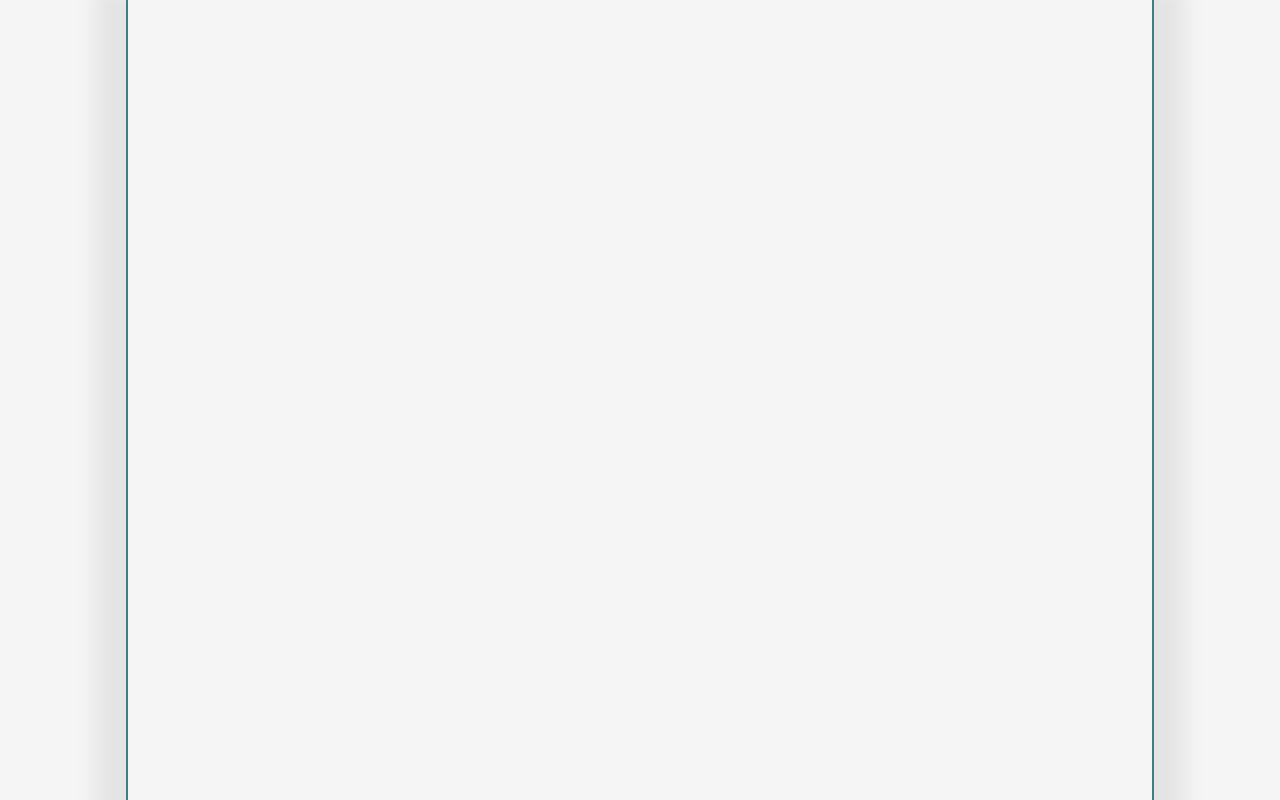
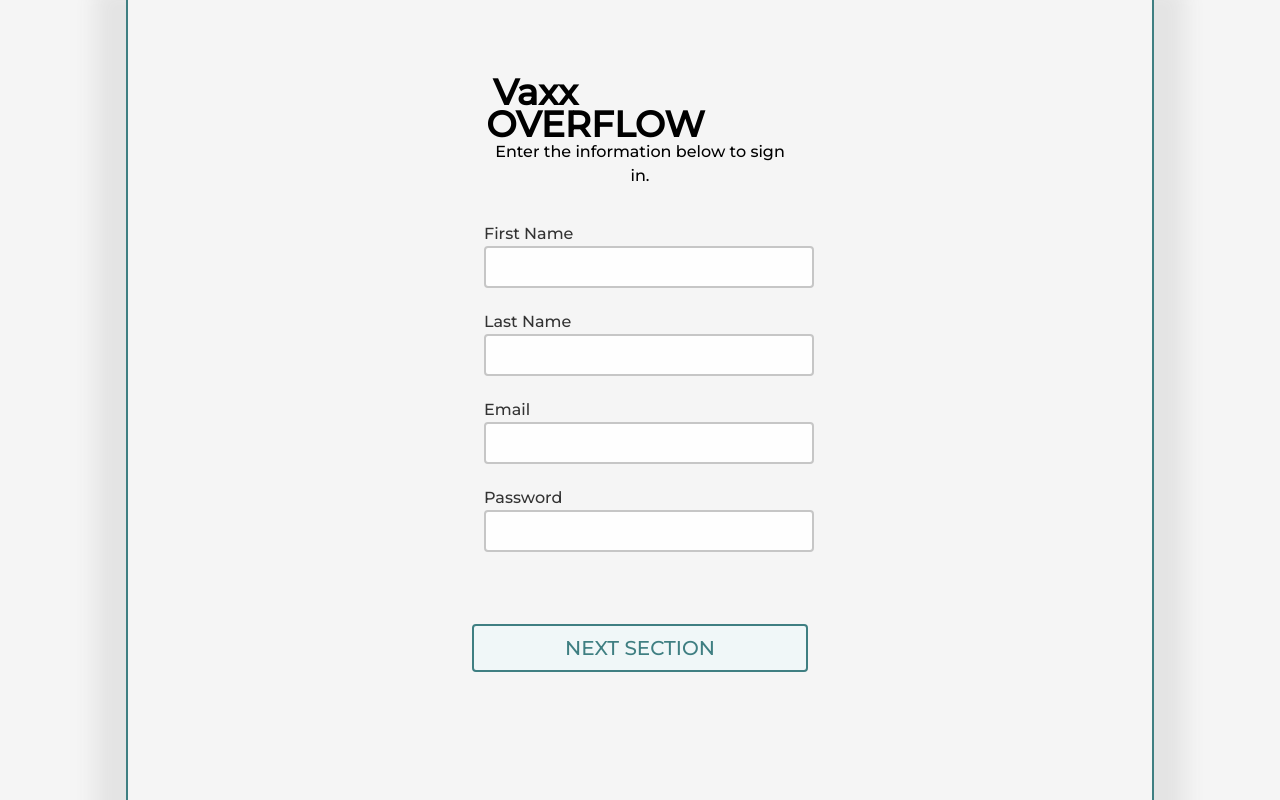
Before and after one commit to dmanfield/vaxx-overflow, a React (Create React App) app in the folder Vaxx_Overflow_Django/vaxx-overflow-app/: page /uregpageone in a window 1280 px wide. Built offline with nearby package versions, Linux system fonts and the light colour scheme.

Commit message:
URegPageOne

```diff
--- a/Vaxx_Overflow_Django/vaxx-overflow-app/src/App.js
+++ b/Vaxx_Overflow_Django/vaxx-overflow-app/src/App.js
@@ -13,6 +13,7 @@ import PRegPageTwo from './pages/provider/PRegPageTwo';
 import PLogin from './pages/provider/PLogin';
 import SendNotifications from './pages/provider/PSendNotifications';
 import { BrowserRouter as Router, Route } from 'react-router-dom';
+import URegPageOne from './pages/user/URegPageOne';
 
 
 function App() {
@@ -24,6 +25,7 @@ function App() {
       <Router>
         <Route exact path="/" component={HomePage} />
         <Route exact path="/userregistration/" component={UserRegisterPage} />
+        <Route exact path="/uregpageone/" component={URegPageOne} />
         <Route exact path="/providerregistration/" component={ProviderRegisterPage} />
         <Route exact path="/pregpageone/" component={ PRegPageOne } />
         <Route exact path="/pregpagetwo/" component={ PRegPageTwo } />
--- /dev/null
+++ b/Vaxx_Overflow_Django/vaxx-overflow-app/src/pages/user/URegPageOne.js
@@ -0,0 +1,47 @@
+import React, {useState} from 'react'
+import {useHistory} from 'react-router-dom' // redirect to home page
+
+// static
+import axiosInstance from '../../axios'
+
+// styling
+import PrimaryButton from '../../components/Button/PrimaryButton';
+import InputField from '../../components/InputField/InputField';
+
+
+const URegPageOne =(props)=> {
+
+  const [values,setValues] = useState({ "firstName": "", "lastName": "", "email": "", "password": ""})
+
+  const onClickHandler =() => {
+    props.history.push("/uregpagetwo/")
+    localStorage.setItem("email", "email")
+
+  }
+
+  const onChangeHandler = () => {
+
+  }
+
+  console.log(InputField)
+  return (
+    <div className="centered-div">
+      <header className="frame-1">
+        <h1 id="vaxx">Vaxx</h1>
+        <h1 id="overflow">OVERFLOW</h1>
+        <h3 id="heading-paragraph">Enter the information below to sign in.</h3>
+      </header>
+      <form className="initial-form">
+        <InputField placeholder="" label="First Name" value={values.firstName} changeAction={(e) => console.log(e.target.value)}/>
+        <InputField placeholder="" label="Last Name" />
+        <InputField placeholder="" label="Email" />
+        <InputField placeholder="" label="Password" />
+      </form>
+      <div id="main-primary-button">
+        <PrimaryButton  id="primary-button" text="NEXT SECTION" clickAction={ onClickHandler }/>
+      </div>
+    </div>
+  );
+};
+
+export default URegPageOne;
```
Also changed, not shown: Vaxx_Overflow_Django/vaxx-overflow-app/src/pages/user/URegPage2.js (deleted).
